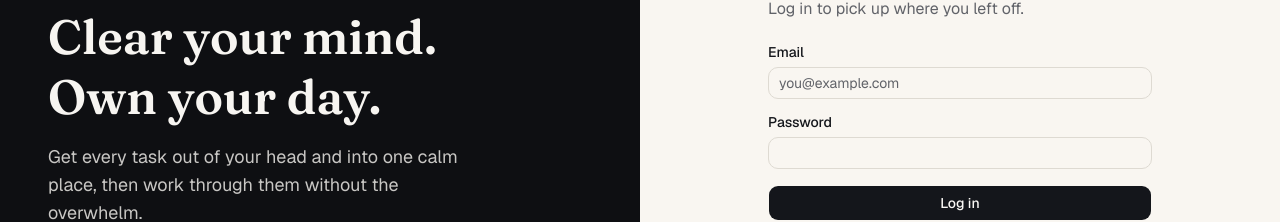
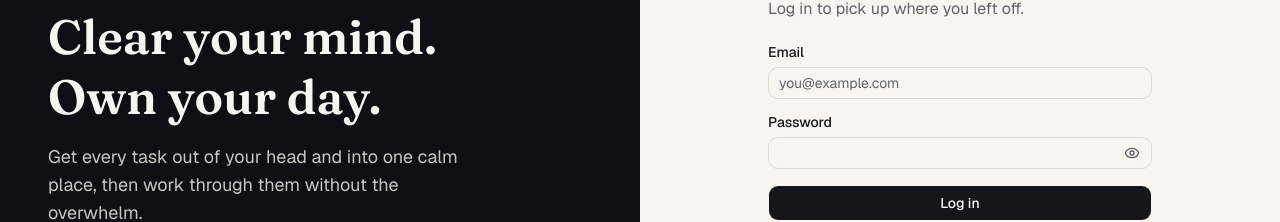
Before and after one commit to Oluwaseyifunmixx/hng-todo, a Next.js app: page /login in a window 1280 px wide. Shown: the part 291-513 px from the top of the page. Built offline with nearby package versions, Linux system fonts and the light colour scheme.

Commit message:
feat: add show/hide toggle to password fields

```diff
--- a/src/components/auth/login-form.tsx
+++ b/src/components/auth/login-form.tsx
@@ -6,6 +6,7 @@ import { zodResolver } from "@hookform/resolvers/zod";
 import { toast } from "sonner";
 import { Button } from "@/components/ui/button";
 import { FormField } from "@/components/form-field";
+import { PasswordField } from "@/components/password-field";
 import { useLogin } from "@/hooks/use-auth";
 import { ApiError } from "@/lib/api/client";
 import { loginSchema, type LoginInput } from "@/lib/validations/auth";
@@ -53,10 +54,9 @@ export function LoginForm() {
           error={errors.email?.message}
           {...register("email")}
         />
-        <FormField
+        <PasswordField
           id="password"
           label="Password"
-          type="password"
           autoComplete="current-password"
           error={errors.password?.message}
           {...register("password")}
--- a/src/components/auth/register-form.tsx
+++ b/src/components/auth/register-form.tsx
@@ -6,6 +6,7 @@ import { zodResolver } from "@hookform/resolvers/zod";
 import { toast } from "sonner";
 import { Button } from "@/components/ui/button";
 import { FormField } from "@/components/form-field";
+import { PasswordField } from "@/components/password-field";
 import { useRegister } from "@/hooks/use-auth";
 import { ApiError } from "@/lib/api/client";
 import { registerSchema, type RegisterInput } from "@/lib/validations/auth";
@@ -69,10 +70,9 @@ export function RegisterForm() {
           error={errors.email?.message}
           {...register("email")}
         />
-        <FormField
+        <PasswordField
           id="password"
           label="Password"
-          type="password"
           autoComplete="new-password"
           placeholder="At least 8 characters"
           error={errors.password?.message}
--- /dev/null
+++ b/src/components/password-field.tsx
@@ -0,0 +1,54 @@
+"use client";
+
+import { useState, type ComponentProps } from "react";
+import { Eye, EyeOff } from "lucide-react";
+import { Input } from "@/components/ui/input";
+import { Label } from "@/components/ui/label";
+import { cn } from "@/lib/utils";
+
+type PasswordFieldProps = Omit<ComponentProps<typeof Input>, "type"> & {
+  id: string;
+  label: string;
+  error?: string;
+};
+
+export function PasswordField({
+  id,
+  label,
+  error,
+  className,
+  ...inputProps
+}: PasswordFieldProps) {
+  const [isVisible, setIsVisible] = useState(false);
+  const errorId = `${id}-error`;
+
+  return (
+    <div className="space-y-2">
+      <Label htmlFor={id}>{label}</Label>
+      <div className="relative">
+        <Input
+          id={id}
+          type={isVisible ? "text" : "password"}
+          aria-invalid={Boolean(error)}
+          aria-describedby={error ? errorId : undefined}
+          className={cn("pr-10", className)}
+          {...inputProps}
+        />
+        <button
+          type="button"
+          onClick={() => setIsVisible((visible) => !visible)}
+          aria-label={isVisible ? "Hide password" : "Show password"}
+          aria-pressed={isVisible}
+          className="absolute inset-y-0 right-0 flex w-10 items-center justify-center rounded-r-md text-muted-foreground hover:text-foreground focus-visible:ring-2 focus-visible:ring-ring focus-visible:outline-none"
+        >
+          {isVisible ? <EyeOff className="size-4" /> : <Eye className="size-4" />}
+        </button>
+      </div>
+      {error && (
+        <p id={errorId} className="text-sm text-destructive">
+          {error}
+        </p>
+      )}
+    </div>
+  );
+}
```
